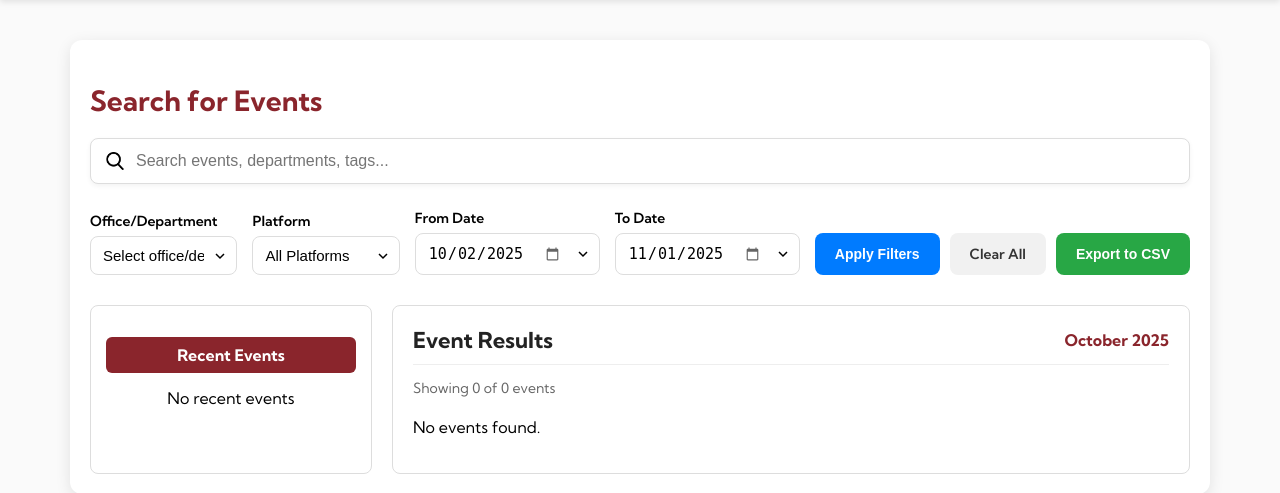
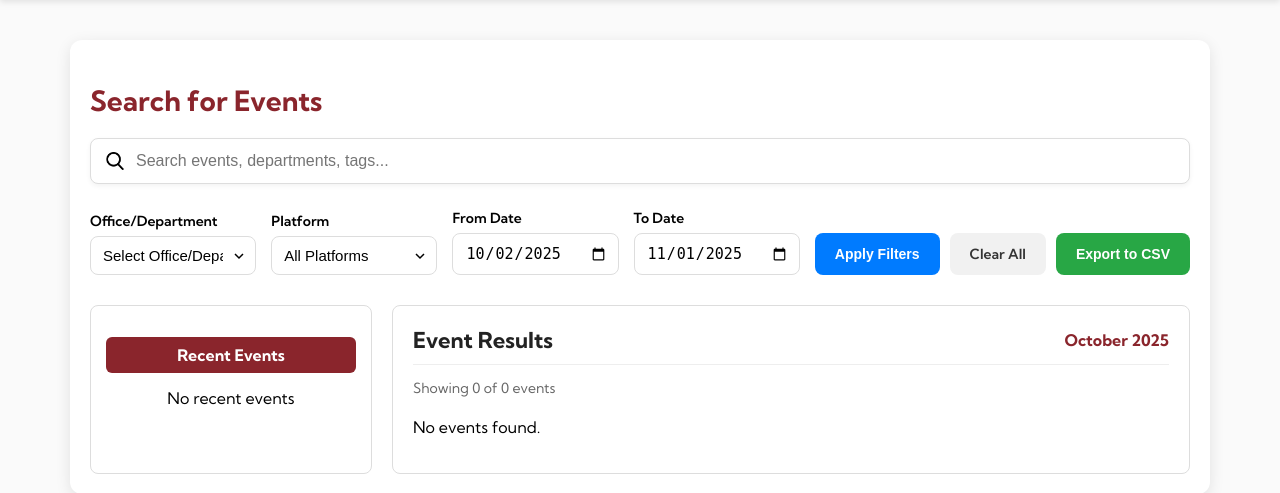
Before and after one commit to LikeYasay/CSIT327-G1-Arcasys, a Django app: page /events/ in a window 1280 px wide. Shown: the part 60-553 px from the top of the page. Run offline with Django 5.2, Linux system fonts and the light colour scheme; data comes from the database, SQL or seed files in the repository; data that the repository does not hold is empty.

Commit message:
feature(login,register,events): fix eye icon toggle, remove calendar arrow

```diff
--- a/apps/events/static/events/css/events.css
+++ b/apps/events/static/events/css/events.css
@@ -467,3 +467,15 @@ body {
   border: 2px solid #dc3545 !important;
   box-shadow: 0 0 0 3px rgba(220, 53, 69, 0.1) !important;
 }
+
+/* Remove the dropdown arrow from date inputs */
+.filter input[type="date"] {
+  background-image: none !important;
+  padding-right: 5px; /* adjust spacing cleanly */
+}
+
+/* Keep only the calendar icon visible */
+.filter input[type="date"]::-webkit-calendar-picker-indicator {
+  opacity: 1;
+  cursor: pointer;
+}
--- a/apps/events/templates/events/events.html
+++ b/apps/events/templates/events/events.html
@@ -38,7 +38,7 @@ Events | Marketing Archive
       <div class="filter">
         <label for="department">Office/Department</label>
         <select id="department" name="department">
-          <option value="" disabled selected>Select office/department</option>
+          <option value="" disabled selected>Select Office/Department</option>
           {% for dept in departments %}
           <option value="{{ dept.DepartmentID }}"
             {% if request.GET.department == dept.DepartmentID|stringformat:"s" %}selected{% endif %}>
--- a/apps/users/templates/users/login.html
+++ b/apps/users/templates/users/login.html
@@ -91,7 +91,7 @@
             class="{% if field_errors.password %}error-border{% endif %}"
           />
           <span class="toggle-password">
-            <i class="fas fa-eye-slash" id="togglePasswordIcon"></i>
+            <i class="fas fa-eye" id="togglePasswordIcon"></i>
           </span>
         </div>
         {% if field_errors.password %}
--- a/apps/users/templates/users/register.html
+++ b/apps/users/templates/users/register.html
@@ -145,7 +145,7 @@
             class="{% if field_errors.password %}error-border{% endif %}"
           >
           <span class="toggle-password">
-            <i class="fas fa-eye-slash" id="togglePasswordIcon"></i>
+            <i class="fas fa-eye" id="togglePasswordIcon"></i>
           </span>
         </div>
         {% if field_errors.password %}
@@ -166,7 +166,7 @@
             class="{% if field_errors.confirm_password %}error-border{% endif %}"
           >
           <span class="toggle-password">
-            <i class="fas fa-eye-slash" id="toggleConfirmPasswordIcon"></i>
+            <i class="fas fa-eye" id="toggleConfirmPasswordIcon"></i>
           </span>
         </div>
         {% if field_errors.confirm_password %}
```
